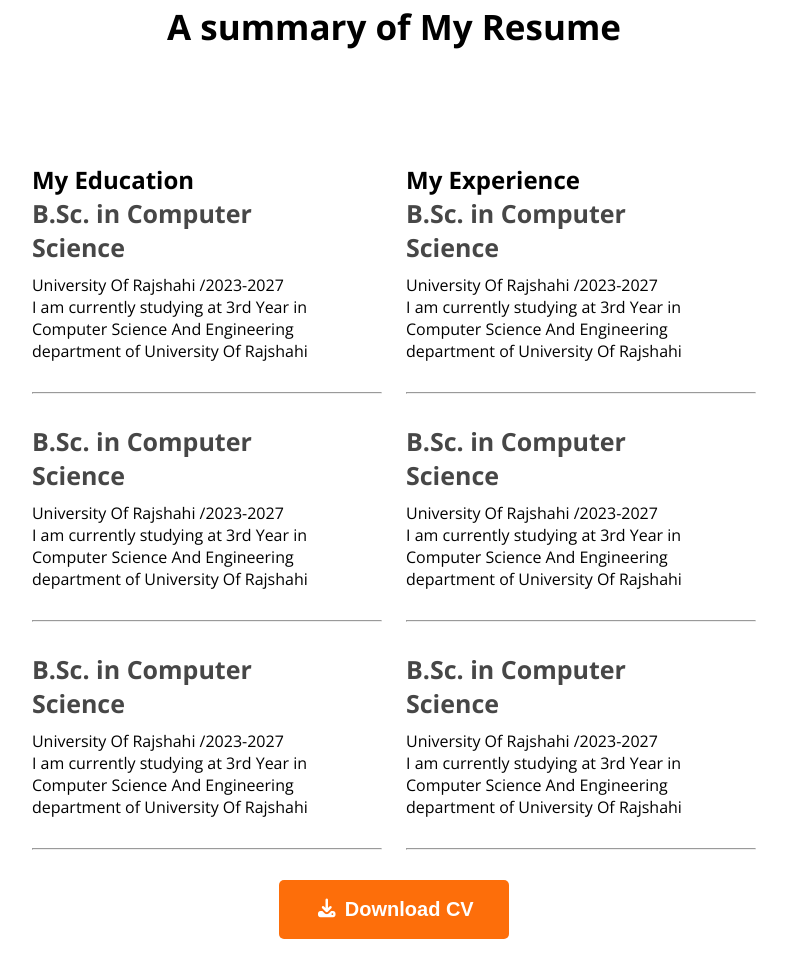
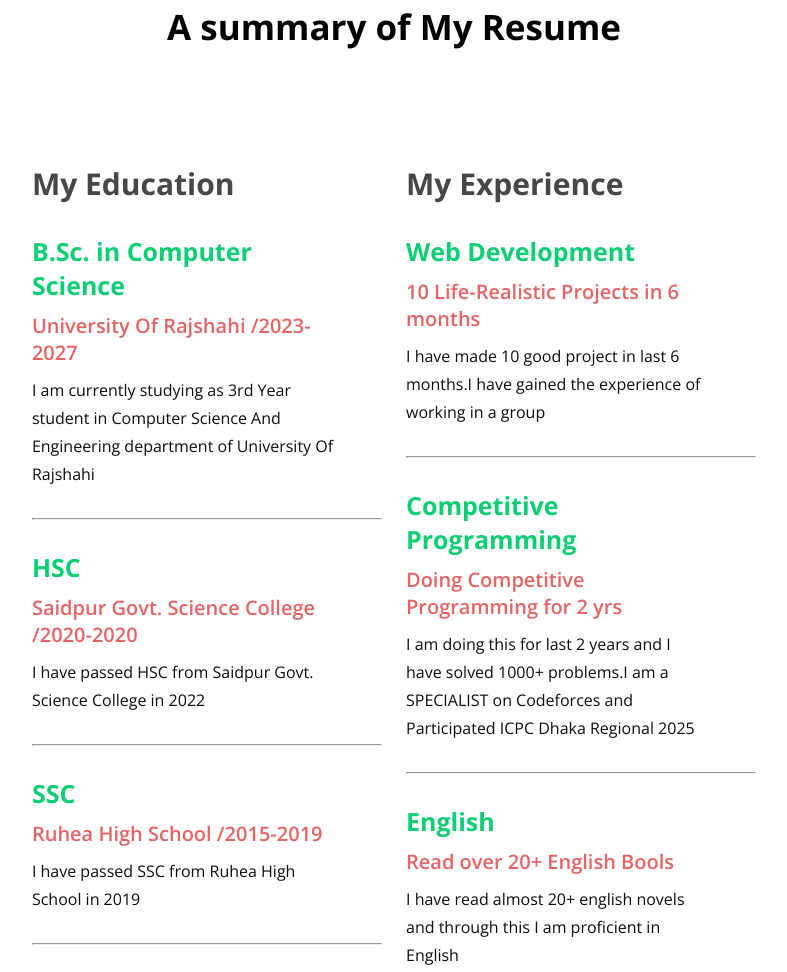
Before and after one commit to OrionJaman/MY_PORTFOLIO, a plain HTML site: page index.html in a window 1280 px wide. Shown: the part 2970-3942 px from the top of the page, without its empty margins (246-1033 px from the left). Drawn offline with nearby package versions, Linux system fonts and the light colour scheme.

```diff
--- a/index.html
+++ b/index.html
@@ -118,52 +118,43 @@
                 <div class="resume-card">
                     <h3 class="card-title">B.Sc. in Computer Science</h3>
                     <p class="card-info">University Of Rajshahi /2023-2027</p>
-                    <p class="card-text">I am currently studying at 3rd Year in Computer Science And Engineering
+                    <p class="card-text">I am currently studying as 3rd Year student in Computer Science And Engineering
                         department of University
                         Of Rajshahi</p>
                 </div>
                 <hr>
+
                 <div class="resume-card">
-                    <h3 class="card-title">B.Sc. in Computer Science</h3>
-                    <p class="card-info">University Of Rajshahi /2023-2027</p>
-                    <p class="card-text">I am currently studying at 3rd Year in Computer Science And Engineering
-                        department of University
-                        Of Rajshahi</p>
+                    <h3 class="card-title">HSC</h3>
+                    <p class="card-info">Saidpur Govt. Science College /2020-2020</p>
+                    <p class="card-text">I have passed HSC from Saidpur Govt. Science College in 2022 </p>
                 </div>
                 <hr>
-                <div class="resume-card">
-                    <h3 class="card-title">B.Sc. in Computer Science</h3>
-                    <p class="card-info">University Of Rajshahi /2023-2027</p>
-                    <p class="card-text">I am currently studying at 3rd Year in Computer Science And Engineering
-                        department of University
-                        Of Rajshahi</p>
+                     <div class="resume-card">
+                    <h3 class="card-title"> SSC</h3>
+                    <p class="card-info">Ruhea High School /2015-2019</p>
+                   <p class="card-text">I have passed SSC from Ruhea High School in 2019 </p>
                 </div>
                 <hr>
             </div>
             <div class="experience">
                 <h2 class="section-title">My Experience</h2>
                 <div class="resume-card">
-                    <h3 class="card-title">B.Sc. in Computer Science</h3>
-                    <p class="card-info">University Of Rajshahi /2023-2027</p>
-                    <p class="card-text">I am currently studying at 3rd Year in Computer Science And Engineering
-                        department of University
-                        Of Rajshahi</p>
+                    <h3 class="card-title">Web Development</h3>
+                    <p class="card-info"> 10 Life-Realistic Projects in 6 months</p>
+                    <p class="card-text">I have made 10 good project in last 6 months.I have gained the experience of working in a group</p>
                 </div>
                 <hr>
                 <div class="resume-card">
-                    <h3 class="card-title">B.Sc. in Computer Science</h3>
-                    <p class="card-info">University Of Rajshahi /2023-2027</p>
-                    <p class="card-text">I am currently studying at 3rd Year in Computer Science And Engineering
-                        department of University
-                        Of Rajshahi</p>
+                    <h3 class="card-title">Competitive Programming</h3>
+                    <p class="card-info">Doing Competitive Programming for 2 yrs</p>
+                    <p class="card-text">I am doing this for last 2 years and I have solved 1000+ problems.I am a SPECIALIST on Codeforces and Participated ICPC Dhaka Regional 2025</p>
                 </div>
                 <hr>
                 <div class="resume-card">
-                    <h3 class="card-title">B.Sc. in Computer Science</h3>
-                    <p class="card-info">University Of Rajshahi /2023-2027</p>
-                    <p class="card-text">I am currently studying at 3rd Year in Computer Science And Engineering
-                        department of University
-                        Of Rajshahi</p>
+                    <h3 class="card-title">English</h3>
+                    <p class="card-info"> Read over 20+ English Bools </p>
+                    <p class="card-text">I have read almost 20+ english novels and through this I am proficient in English </p>
                 </div>
                 <hr>
             </div>
@@ -179,7 +170,7 @@
                 <p>Please fill out the form on this section to contact with me or call between 9:00 A.M and 8.00 P.M ET,
                     Monday through Friday.</p>
                 <div class="icons">
-                    <a href="http://"><img src="images/icons/facebook.png" alt=""></a>
+                    <a target="blank" href="https://www.facebook.com/orionjamanbadhon10/"><img src="images/icons/facebook.png" alt=""></a>
                     <a href="http://"><img src="images/icons/twitter.png" alt=""></a>
                     <a href="http://"><img src="images/icons/insta.png" alt=""></a>
                 </div>
--- a/styles/portfolio.css
+++ b/styles/portfolio.css
@@ -157,8 +157,8 @@
     margin-bottom: 20px;
 }
 .skill-box .skill-card:hover{
- background-color:#e0d9a0;
-    border: 1px solid rgb(205, 122, 97);
+ background-color:#24d052;
+    border: 3px solid rgb(236, 19, 4);
 
 }
 .skill-card img{
@@ -186,7 +186,7 @@
 #resume .resume-container hr{
     margin:30px 0;
 }
-.resume-container.section-title{
+.section-title{
     color:#474747;
     font-size: 30px;
     margin-bottom:30px;
@@ -194,24 +194,27 @@
 .resume-card{
     max-width: 511px;
     margin-right: 47px;
+
 }
-.resume-card .card-title{
+ .card-title{
     font-size: 25px;
     font-weight: bold;
     margin-bottom: 10px;
-    color:#474747;
+    color:#0ccf74;
 }
-.resume-card .card-title .card-info{
+.resume-card .card-info {
     font-size: 20px;
     font-weight: 600;
-    margin-bottom: 0px;
-    color:#757575;
+    margin-bottom: 10px;
+    color: #e86464;
 }
-.resume-card .card-title .card-info .card-text{
-     font-size: 16px;
-     line-height: 28px;
-     color:#757575
+
+.resume-card .card-text {
+    font-size: 16px;
+    line-height: 28px;
+    color: #0f0f0f;
 }
+
 footer{
     margin-top:130px;
     background-color: #FFF8F3;
@@ -248,3 +251,42 @@
     border-radius: 5px;
     color: #757575;
 }
+.btn:hover{
+    background-color: yellowgreen;
+    border:3px solid red;
+}
+p:hover{
+    color: 	#754207;
+
+    font-weight: bolder;
+}
+h1:hover{
+    color: 	#754207;
+
+    font-weight: bolder;
+}
+h2:hover{
+    color: 	#754207;
+
+    font-weight: bolder;
+}
+h3:hover{
+    color: 	#754207;
+
+    font-weight: bolder;
+}
+h4:hover{
+    color: 	#754207;
+
+    font-weight: bolder;
+}
+h5:hover{
+    color: 	#754207;
+
+    font-weight: bolder;
+}
+h6:hover{
+    color: 	#754207;
+
+    font-weight: bolder;
+}
```
